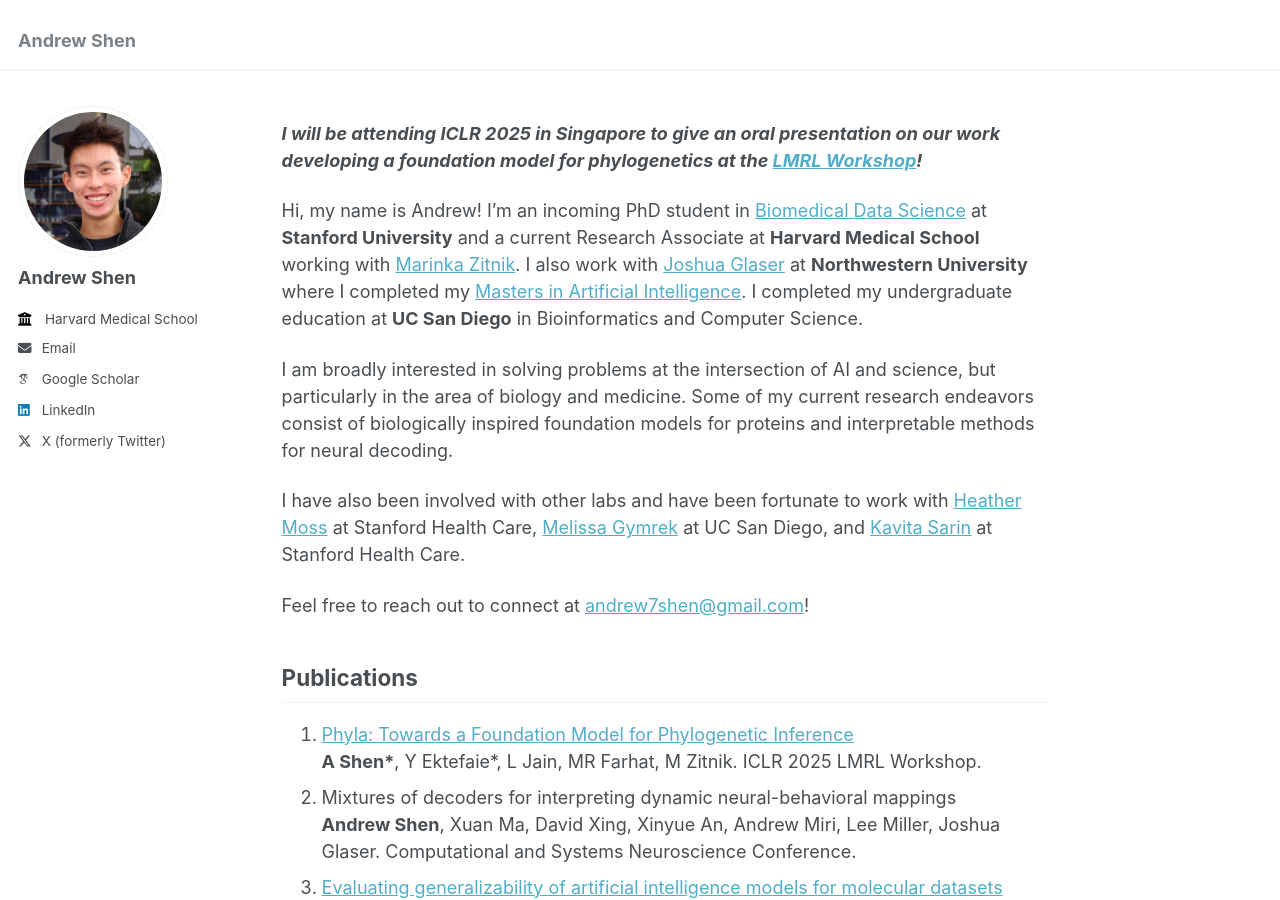
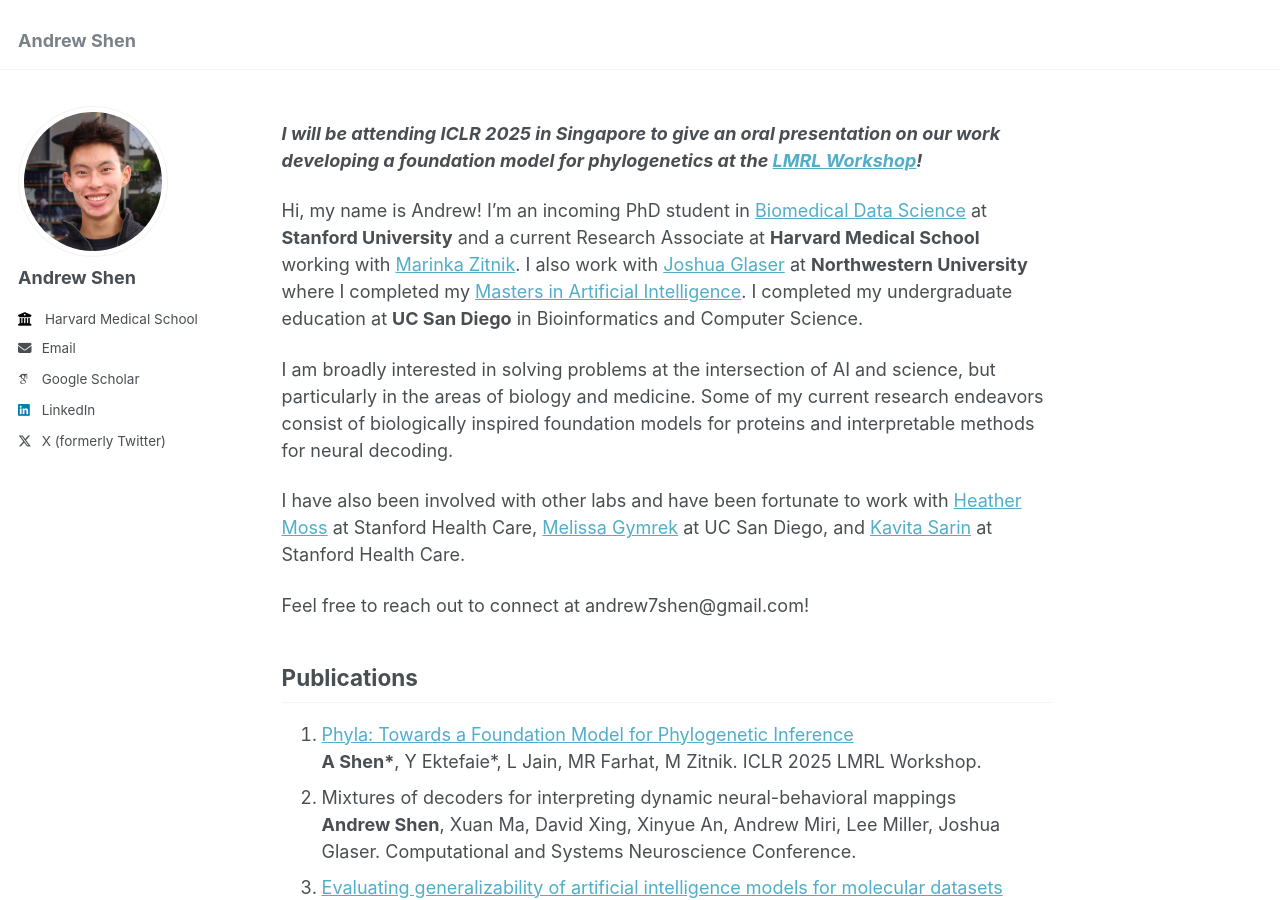
Before and after one commit to andrew7shen/andrew7shen.github.io, a Jekyll site: the page built from _pages/about.md, in a window 1280 px wide and 900 px high. Built offline with Jekyll 4.4.1, drawn with Linux system fonts in a browser that asks for light colours; some web fonts are replaced.

Commit message:
small fixes on homepage

```diff
--- a/_pages/about.md
+++ b/_pages/about.md
@@ -11,11 +11,11 @@ redirect_from:
 
 Hi, my name is Andrew! I'm an incoming PhD student in [Biomedical Data Science](https://dbds.stanford.edu/) at **Stanford University** and a current Research Associate at **Harvard Medical School** working with [Marinka Zitnik](https://zitniklab.hms.harvard.edu/). I also work with [Joshua Glaser](https://glaserlab.github.io/) at **Northwestern University** where I completed my [Masters in Artificial Intelligence](https://www.mccormick.northwestern.edu/artificial-intelligence/). I completed my undergraduate education at **UC San Diego** in Bioinformatics and Computer Science.
 
-I am broadly interested in solving problems at the intersection of AI and science, but particularly in the area of biology and medicine. Some of my current research endeavors consist of biologically inspired foundation models for proteins and interpretable methods for neural decoding.
+I am broadly interested in solving problems at the intersection of AI and science, but particularly in the areas of biology and medicine. Some of my current research endeavors consist of biologically inspired foundation models for proteins and interpretable methods for neural decoding.
 
 I have also been involved with other labs and have been fortunate to work with [Heather Moss](https://med.stanford.edu/mosslab/current-team.html#current_team) at Stanford Health Care, [Melissa Gymrek](https://gymreklab.com/) at UC San Diego, and [Kavita Sarin](https://sarinlab.stanford.edu/) at Stanford Health Care.
 
-Feel free to reach out to connect at [andrew7shen@gmail.com](andrew7shen@gmail.com)!
+Feel free to reach out to connect at andrew7shen@gmail.com!
 
 
 ## Publications
```
